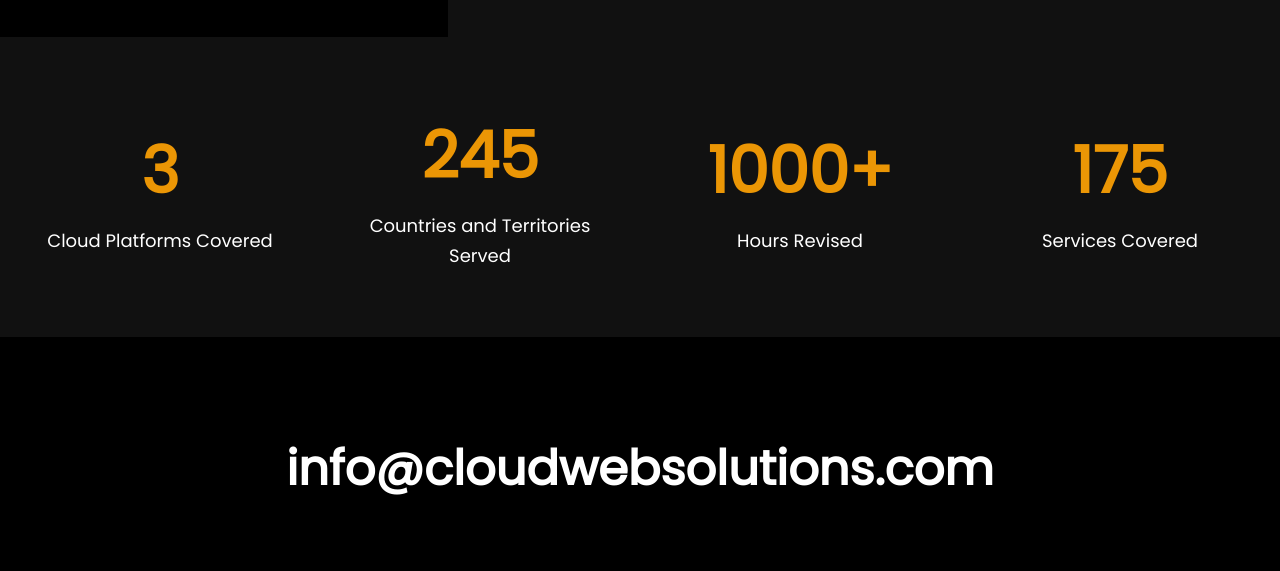
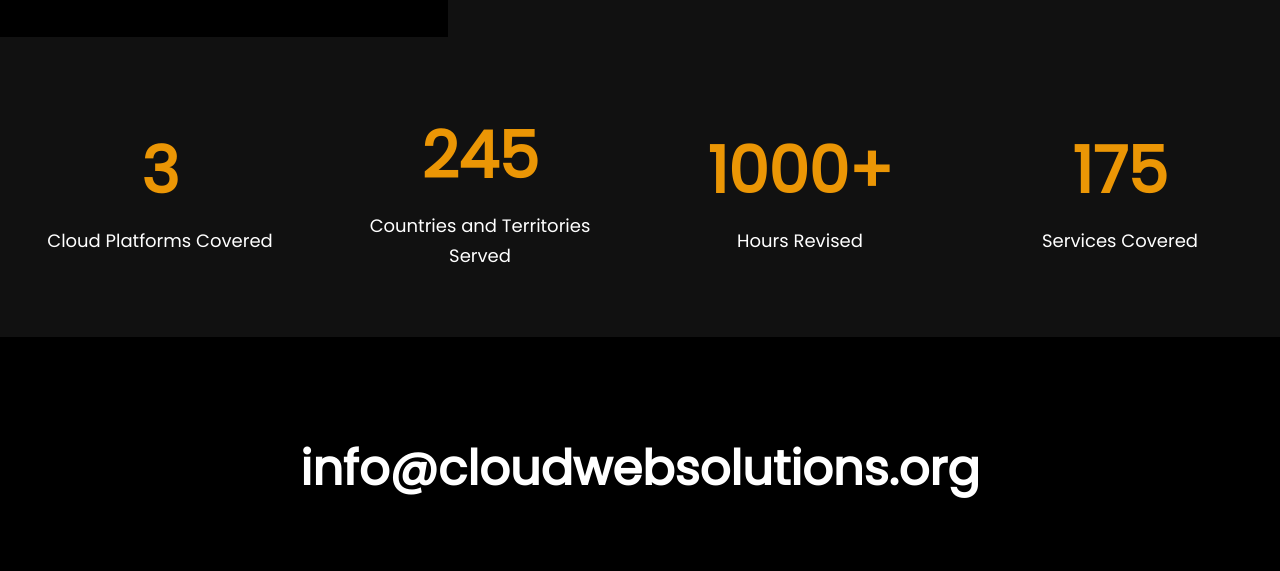
Before and after one commit to ShrewdStyle/Cloud_Web_Training_v3, a website: page dist/index.html in a window 1280 px wide. Shown: the part 7918-8489 px from the top of the page. Drawn offline with Linux system fonts and the light colour scheme; some packages are replaced by stand-ins of ours; a script that the page names is missing.

Commit message:
Updated contact email

```diff
--- a/dist/index.html
+++ b/dist/index.html
@@ -396,7 +396,7 @@
 
     <footer id="main-footer">
       <div class="container">
-        <div class="email">info@cloudwebsolutions.com</div>
+        <div class="email">info@cloudwebsolutions.org</div>
         <div class="socialmedia">
           <a
             href="https://www.linkedin.com/in/jake-knight-811240b1/"
```
